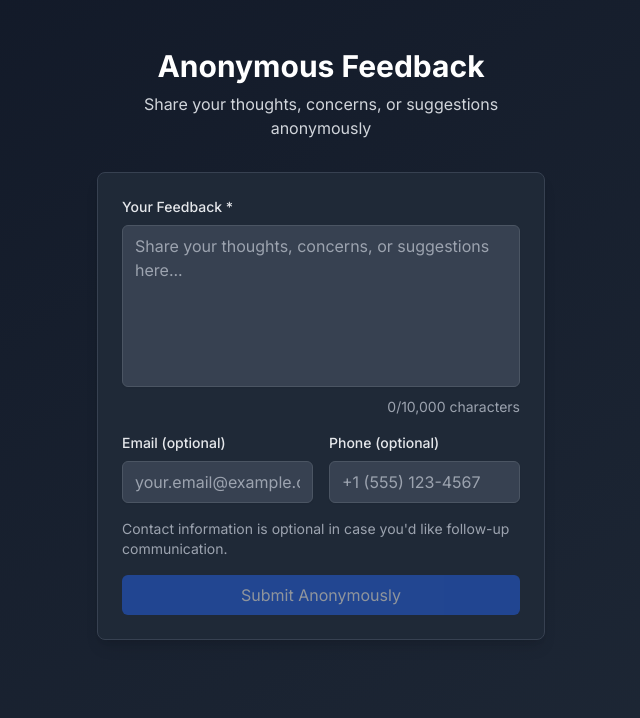
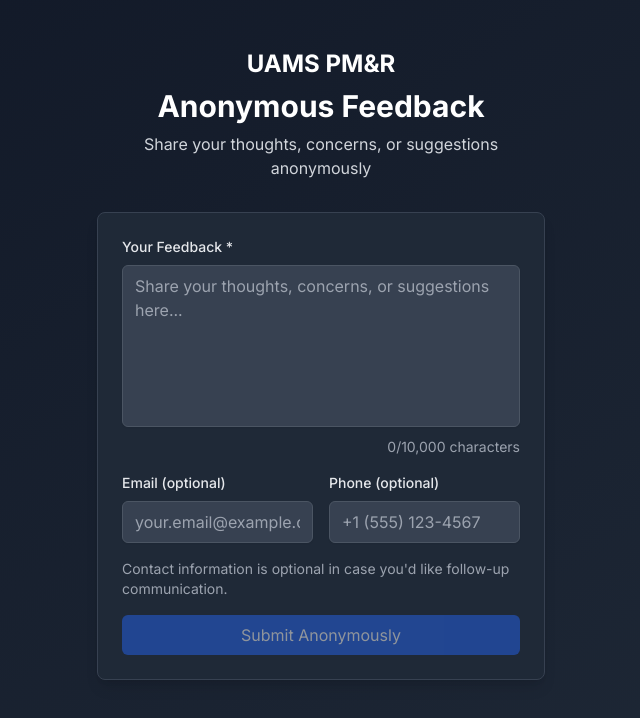
Before and after one commit to ranjonmd/anonFeedbackForm, a Next.js app: page / in a window 1280 px wide. Shown: the top 718 px of the page, without its empty margins (319-959 px from the left). Built offline with nearby package versions, Linux system fonts and the light colour scheme.

Commit message:
minor heading change

```diff
--- a/app/page.tsx
+++ b/app/page.tsx
@@ -7,6 +7,9 @@
         <div className="min-h-screen bg-gradient-to-br from-gray-900 to-gray-800 py-12 px-4 sm:px-6 lg:px-8">
             <div className="max-w-md mx-auto">
                 <div className="text-center mb-8">
+                    <h1 className="text-2xl font-bold text-white mb-2">
+                        UAMS PM&R
+                    </h1>
                     <h1 className="text-3xl font-bold text-white mb-2">
                         Anonymous Feedback
                     </h1>
```
